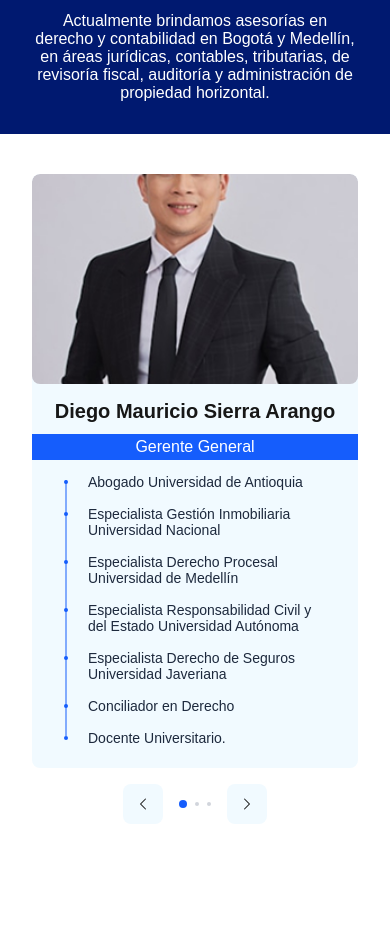
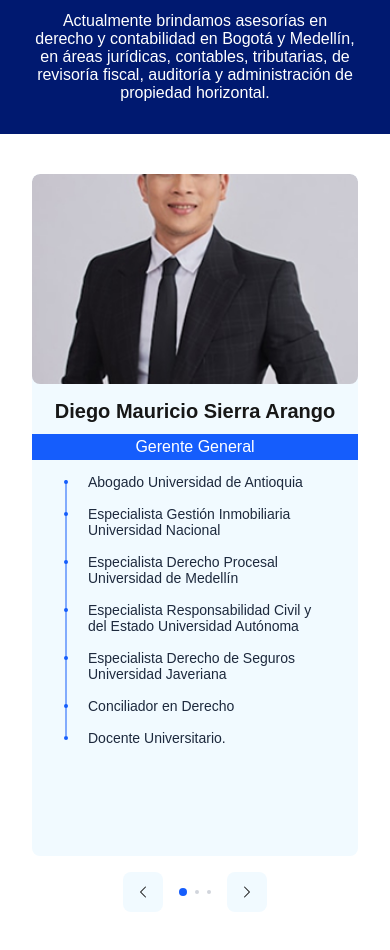
Before and after one commit to App-vance/appvance_legalmanager_web, a Next.js app: page / in a window 390 px wide. Shown: the part 4900-5850 px from the top of the page. Built offline with nearby package versions, Linux system fonts and the light colour scheme.

Commit message:
fix: team carousel

```diff
--- a/components/CardCarousel.tsx
+++ b/components/CardCarousel.tsx
@@ -7,20 +7,10 @@ type CardTeamProps = {
   qualifications: string[];
 }
 
-const items = [
-  "Abogado Universidad de Antioquia",
-  "Especialista Gestión Inmobiliaria Universidad Nacional",
-  "Especialista Derecho Procesal Universidad de Medellín",
-  "Especialista Responsabilidad Civil y del Estado Universidad Autónoma",
-  "Especialista Derecho de Seguros Universidad Javeriana",
-  "Conciliador en Derecho",
-  "Docente Universitario.",
-];
-
 const CardCarousel = ({ name, position, image, qualifications }: CardTeamProps) => {
   return (
     <>
-      <div className="bg-blue-light w-full rounded-lg overflow-hidden">
+      <div className="bg-blue-light w-full h-full rounded-lg overflow-hidden">
         <div className="relative w-full min-h-[13.125rem] max-h-[19.375rem]">
           <Image
             src={image}
@@ -38,7 +28,7 @@ const CardCarousel = ({ name, position, image, qualifications }: CardTeamProps)
               {qualifications.map((item, index) => (
                 <div key={index} className="group flex gap-x-5">
                   <div className="relative">
-                    {index !== items.length - 1 && (
+                    {index !== qualifications.length - 1 && (
                       <div className="absolute left-1/2 top-0 h-full w-[1px] -translate-x-1/2 bg-secondary-blue"></div>
                     )}
                     <span className="relative z-10 grid h-1 w-1 place-items-center rounded-full bg-secondary-blue text-slate-800"></span>
--- /dev/null
+++ b/helpers/team.tsx
@@ -0,0 +1,35 @@
+export const team = [
+  {
+    name: 'Diego Mauricio Sierra Arango',
+    position: 'Gerente General',
+    image: '/img/gerente.jpg',
+    qualifications: [
+      'Abogado Universidad de Antioquia',
+      'Especialista Gestión Inmobiliaria Universidad Nacional',
+      'Especialista Derecho Procesal Universidad de Medellín',
+      'Especialista Responsabilidad Civil y del Estado Universidad Autónoma',
+      'Especialista Derecho de Seguros Universidad Javeriana',
+      'Conciliador en Derecho',
+      'Docente Universitario.'
+    ],
+  },
+  {
+    name: 'Adriana María Sánchez Murillo',
+    position: 'Contadora',
+    image: '/img/gerente.jpg',
+    qualifications: [
+      'Contadora Universidad Luis Amigó',
+      'Especialista revisoría fiscal Universidad Autónoma',
+      'Especialista derecho tributario Universidad Autónoma y diplomada en propiedad horizontal.',
+    ],
+  },
+  {
+    name: 'Dora Lucía Uribe Álvarez',
+    position: 'Contadora',
+    image: '/img/gerente.jpg',
+    qualifications: [
+      'Contadora Politécnico Jaime Isaza Cadavid',
+      'Especialización en normas internacionales de información financiera Universidad Autónoma Latinoamericana.',
+    ],
+  }
+];
--- a/modules/TeamCarousel.tsx
+++ b/modules/TeamCarousel.tsx
@@ -3,52 +3,41 @@
 import { useState } from "react";
 import CardCarousel from '@/components/CardCarousel';
 import { ChevronLeftIcon, ChevronRightIcon } from "@heroicons/react/24/solid";
-
-const items = ["dasdadad 1", "contefgdgfdgnido3 2", "contehfhfghnido4 3"];
+import { team } from "@/helpers/team";
 
 const TeamCarousel = () => {
   const [index, setIndex] = useState(0);
 
   const nextSlide = () => {
-    setIndex((prev) => (prev + 1) % items.length);
+    setIndex((prev) => (prev + 1) % team.length);
   };
 
   const prevSlide = () => {
-    setIndex((prev) => (prev - 1 + items.length) % items.length);
+    setIndex((prev) => (prev - 1 + team.length) % team.length);
   };
 
   return (
-    <div className='lg:hidden min-h-screen'>
+    <div className='lg:hidden'>
       <div className='py-10 px-8'>
         <div className="w-full flex flex-col items-center justify-between bg-white rounded-2xl">
           {/* Contenido */}
-          <div className="relative flex-1 flex items-center justify-center overflow-hidden w-full">
-            <CardCarousel
-              name="Diego Mauricio Sierra Arango"
-              position="Gerente General"
-              image="/img/gerente.jpg"
-              qualifications={[
-                "Abogado Universidad de Antioquia",
-                "Especialista Gestión Inmobiliaria Universidad Nacional",
-                "Especialista Derecho Procesal Universidad de Medellín",
-                "Especialista Responsabilidad Civil y del Estado Universidad Autónoma",
-                "Especialista Derecho de Seguros Universidad Javeriana",
-                "Conciliador en Derecho",
-                "Docente Universitario."
-              ]}
-            />
-            {/* {items.map((item, i) => (
+          <div className="relative w-full h-[42.625rem]">
+            {team.map((item, i) => (
               <div
                 key={i}
-                className={`absolute bg-red-300 w-full flex items-center justify-center text-lg font-semibold transition-opacity duration-900
-                  ${i === index ? "opacity-100" : "opacity-0"}
-                `}
+                className={`absolute inset-0 transition-opacity duration-500 h-full ${
+                  i === index ? "opacity-100 relative" : "opacity-0 pointer-events-none"
+                }`}
               >
-                {item}
+                <CardCarousel
+                  name={item.name}
+                  position={item.position}
+                  image={item.image}
+                  qualifications={item.qualifications}
+                />
               </div>
-            ))} */}
+            ))}
           </div>
-
           {/* Navegación */}
           <div className="flex items-center gap-4 mt-4">
             <button
@@ -57,9 +46,8 @@ const TeamCarousel = () => {
             >
               <ChevronLeftIcon className="w-4" />
             </button>
-
             <div className="flex items-center gap-2">
-              {items.map((_, i) => (
+              {team.map((_, i) => (
                 <span
                   key={i}
                   className={`rounded-full transition ${
@@ -68,7 +56,6 @@ const TeamCarousel = () => {
                 />
               ))}
             </div>
-
             <button
               onClick={nextSlide}
               className="p-3 rounded-lg bg-blue-light hover:bg-gray-300 transition"
```
